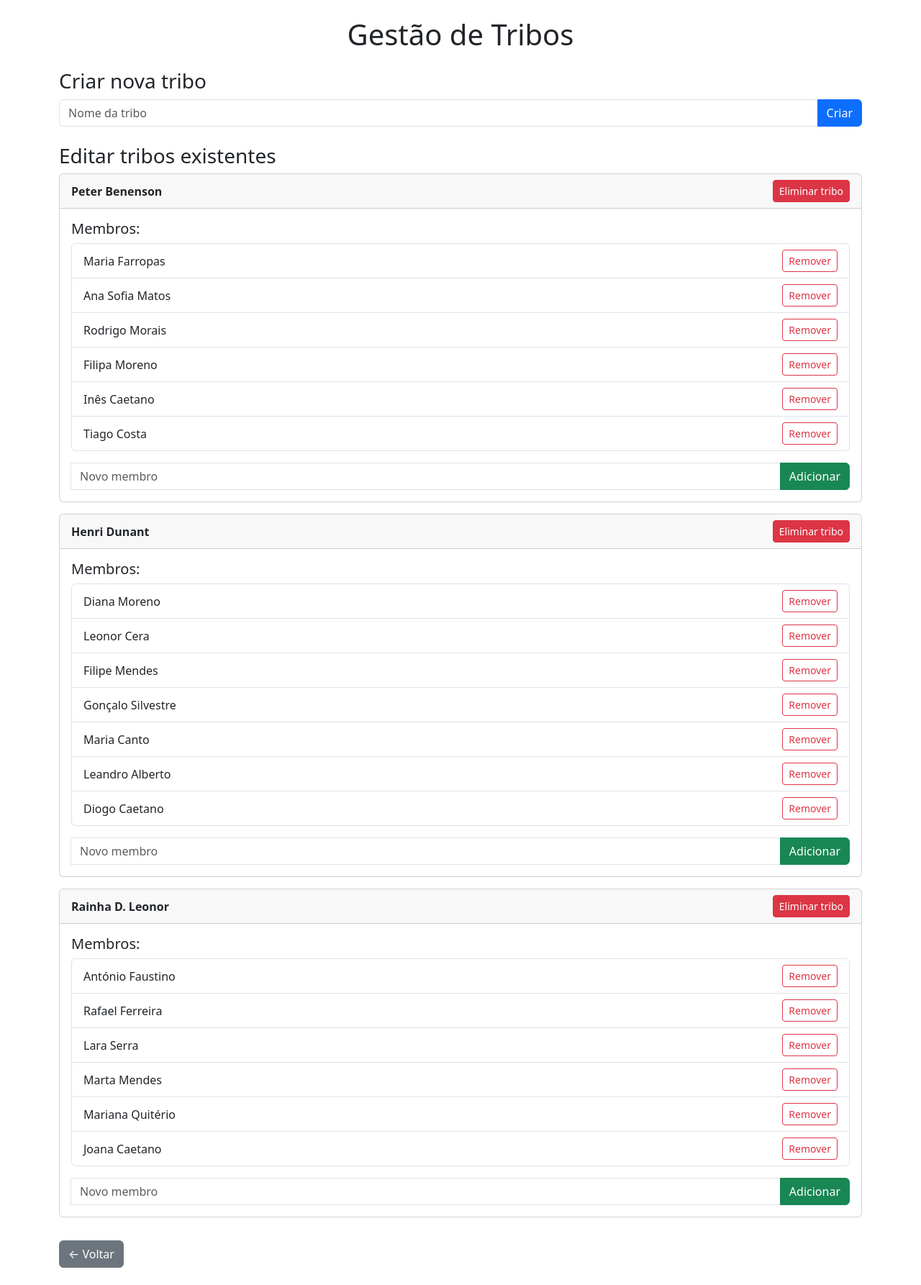
After one commit to tiagocosta26/gestor_presencas, a Flask app: page /gestao in a window 1280 px wide. The commit adds this page. Shown: the whole page at 72% size. Run offline with Flask 3, Linux system fonts and the light colour scheme.

Commit message:
gestão de tribos feita

```diff
--- a/app.py
+++ b/app.py
@@ -1,5 +1,5 @@
 from flask import Flask, render_template, request, redirect, url_for
-import csv, os, re
+import csv, os, re, json
 from collections import defaultdict
 from datetime import datetime
 
@@ -9,18 +9,28 @@ app = Flask(__name__)
 DIRETORIO_PRESENCAS = "registos"
 os.makedirs(DIRETORIO_PRESENCAS, exist_ok=True)
 
+# Ficheiro JSON para guardar as tribos
+FICHEIRO_TRIBOS = "tribos.json"
+
+# Função para carregar tribos do ficheiro JSON
+def carregar_tribos():
+    if os.path.exists(FICHEIRO_TRIBOS):
+        with open(FICHEIRO_TRIBOS, encoding="utf-8") as f:
+            return json.load(f)
+
+# Função para guardar tribos no ficheiro JSON
+def guardar_tribos(tribos):
+    with open(FICHEIRO_TRIBOS, "w", encoding="utf-8") as f:
+        json.dump(tribos, f, indent=4, ensure_ascii=False)
+
+# Função para limpar nomes (para criar nomes de ficheiros seguros)
 def limpar_nome(nome):
-    # Permite letras, números, espaços e alguns caracteres especiais como acentos
     nome_limpo = re.sub(r'[^A-Za-z0-9áéíóúãõàèùçÁÉÍÓÚÀÈÙÇ_\-@ ]', '_', nome)
     return nome_limpo
 
 @app.route("/", methods=["GET", "POST"])
 def index():
-    tribos = {
-        "benenson": ["Tiago Costa", "Filipa Moreno", "Inês Caetano", "Maria Farropas", "Ana Sofia Matos", "Rodrigo Morais"],
-        "dunant": ["Diana Moreno", "Leonor Cera", "Filipe Mendes", "Gonçalo Silvestre", "Maria Canto", "Leandro Alberto", "Diogo Caetano" ],
-        "leonor": ["António Faustino", "Rafael Ferreira", "Lara Serra", "Marta Mendes", "Mariana Quitério", "Joana Caetano"]
-    }
+    tribos = carregar_tribos()
 
     if request.method == "POST":
         atividade = request.form["atividade"]
@@ -51,46 +61,71 @@ def index():
 
     from datetime import date
     hoje = date.today().isoformat()
-    return render_template("index.html", hoje=hoje)
-
+    return render_template("index.html", hoje=hoje, tribos=tribos)
 
 @app.route("/atividades")
 def atividades():
     ficheiros = [f for f in os.listdir(DIRETORIO_PRESENCAS) if f.endswith(".csv")]
-
-    # Dicionário para armazenar as atividades agrupadas por mês
     atividades_agrupadas = defaultdict(list)
 
     for ficheiro in ficheiros:
-        # Extrair a data de início do nome do ficheiro
-        data_inicio = ficheiro.split('_')[1]  # A data está no formato yyyy-mm-dd
-        mes_ano = data_inicio[:7]  # Extrair apenas o mês e o ano (yyyy-mm)
-
-        # Adicionar o ficheiro à lista correspondente ao mês
+        data_inicio = ficheiro.split('_')[1]
+        mes_ano = data_inicio[:7]
         atividades_agrupadas[mes_ano].append(ficheiro)
 
-    # Ordenar as chaves (meses) em ordem crescente
     meses_ordenados = sorted(atividades_agrupadas.keys())
-
     return render_template("atividades.html", atividades_agrupadas=atividades_agrupadas, meses_ordenados=meses_ordenados)
 
 @app.route('/eliminar_atividade/<nome_ficheiro>', methods=['POST'])
 def eliminar_atividade(nome_ficheiro):
     try:
-        caminho_ficheiro = os.path.join('registos', nome_ficheiro)
+        caminho_ficheiro = os.path.join(DIRETORIO_PRESENCAS, nome_ficheiro)
         if os.path.exists(caminho_ficheiro):
             os.remove(caminho_ficheiro)
     except:
-        pass  # Ignora erros silenciosamente
+        pass
+    return redirect(url_for('atividades'))
 
-    return redirect(url_for('atividades'))
+@app.route("/gestao", methods=["GET", "POST"])
+def gestao():
+    tribos = carregar_tribos() or {}
+
+    if request.method == "POST":
+        acao = request.form.get("acao")
+        tribo = request.form.get("tribo")
+        nome = request.form.get("nome")
+
+        if acao == "criar_tribo" and tribo:
+            if tribo not in tribos:
+                tribos[tribo] = []
+        elif acao == "eliminar_tribo" and tribo in tribos:
+            del tribos[tribo]
+        elif acao == "adicionar_pessoa" and tribo in tribos and nome:
+            if nome not in tribos[tribo]:
+                tribos[tribo].append(nome)
+        elif acao == "remover_pessoa" and tribo in tribos and nome:
+            if nome in tribos[tribo]:
+                tribos[tribo].remove(nome)
+        elif acao == "atualizar_ordem" and tribo in tribos:
+            nova_ordem = request.form.get("nova_ordem", "")
+            if nova_ordem:
+                nova_lista = nova_ordem.split(",")
+                membros_atuais = set(tribos[tribo])
+                nova_lista_filtrada = [m for m in nova_lista if m in membros_atuais]
+                tribos[tribo] = nova_lista_filtrada
+
+        guardar_tribos(tribos)
+        return redirect(url_for("gestao"))
+
+    return render_template("gestao.html", tribos=tribos)
+
 
 @app.route("/atividade/<ficheiro>")
 def ver_atividade(ficheiro):
+    tribos = carregar_tribos()
     caminho = os.path.join(DIRETORIO_PRESENCAS, ficheiro)
-    dados = {"benenson": [], "dunant": [], "leonor": []}
+    dados = {tribo: [] for tribo in tribos}
 
-    # Extrair as datas diretamente do nome do ficheiro
     partes_ficheiro = ficheiro.split('_')
     data_inicio_dia = partes_ficheiro[1][8:10]
     data_inicio_mes = partes_ficheiro[1][5:7]
@@ -101,12 +136,7 @@ def ver_atividade(ficheiro):
     data_inicio = f"{data_inicio_dia}/{data_inicio_mes}/{data_inicio_ano}"
     data_fim = f"{data_fim_dia}/{data_fim_mes}/{data_fim_ano}"
 
-    # Verificar se as datas de início e fim são iguais
-    if data_inicio_dia == data_fim_dia and data_inicio_mes == data_fim_mes and data_inicio_ano == data_fim_ano:
-        # Se as datas forem iguais, exibir apenas a data de início
-        data_display = data_inicio  # Mostrar apenas a data de início
-    else:
-        data_display = f"{data_inicio} - {data_fim}"  # Exibir intervalo completo
+    data_display = data_inicio if data_inicio == data_fim else f"{data_inicio} - {data_fim}"
 
     if os.path.exists(caminho):
         with open(caminho, newline="", encoding="utf-8-sig") as f:
@@ -115,22 +145,13 @@ def ver_atividade(ficheiro):
 
             for linha in reader:
                 if len(linha) == 5:
-                    atividade, data_inicio, data_fim, nome, presente = linha
-                    if nome in ["Tiago Costa", "Filipa Moreno", "Inês Caetano", "Maria Farropas", "Ana Sofia Matos", "Rodrigo Morais"]:
-                        tribo = "benenson"
-                    elif nome in ["Diana Moreno", "Leonor Cera", "Filipe Mendes", "Gonçalo Silvestre", "Maria Canto", "Leandro Alberto", "Diogo Caetano"]:
-                        tribo = "dunant"
-                    elif nome in ["António Faustino", "Rafael Ferreira", "Lara Serra", "Marta Mendes", "Mariana Quitério", "Joana Caetano"]:
-                        tribo = "leonor"
-                    else:
-                        continue
-
-                    dados[tribo].append((nome, presente))
+                    _, _, _, nome, presente = linha
+                    for tribo, membros in tribos.items():
+                        if nome in membros:
+                            dados[tribo].append((nome, presente))
+                            break
 
     return render_template("ver_atividade.html", ficheiro=ficheiro, cabecalho=cabecalho, dados=dados, data_display=data_display)
 
-
-
-
 if __name__ == "__main__":
     app.run(debug=True)
--- /dev/null
+++ b/templates/gestao.html
@@ -0,0 +1,58 @@
+<!DOCTYPE html>
+<html lang="pt">
+<head>
+  <meta charset="UTF-8">
+  <title>Gestão de Tribos</title>
+  <link rel="stylesheet" href="https://cdn.jsdelivr.net/npm/bootstrap@5.3.3/dist/css/bootstrap.min.css">
+</head>
+<body class="container py-4">
+  <h1 class="text-center mb-4">Gestão de Tribos</h1>
+
+  <h3>Criar nova tribo</h3>
+  <form method="post" class="mb-4">
+    <input type="hidden" name="acao" value="criar_tribo">
+    <div class="input-group">
+      <input type="text" name="tribo" placeholder="Nome da tribo" class="form-control" required>
+      <button class="btn btn-primary" type="submit">Criar</button>
+    </div>
+  </form>
+
+  <h3>Editar tribos existentes</h3>
+  {% for tribo, membros in tribos.items() %}
+    <div class="card mb-3">
+      <div class="card-header d-flex justify-content-between align-items-center">
+        <strong>{{ tribo }}</strong>
+        <form method="post" class="d-inline">
+          <input type="hidden" name="acao" value="eliminar_tribo">
+          <input type="hidden" name="tribo" value="{{ tribo }}">
+          <button type="submit" class="btn btn-danger btn-sm">Eliminar tribo</button>
+        </form>
+      </div>
+      <div class="card-body">
+        <h5>Membros:</h5>
+        <ul class="list-group mb-3">
+          {% for membro in membros %}
+            <li class="list-group-item d-flex justify-content-between align-items-center">
+              {{ membro }}
+              <form method="post" class="d-inline">
+                <input type="hidden" name="acao" value="remover_pessoa">
+                <input type="hidden" name="tribo" value="{{ tribo }}">
+                <input type="hidden" name="nome" value="{{ membro }}">
+                <button type="submit" class="btn btn-sm btn-outline-danger">Remover</button>
+              </form>
+            </li>
+          {% endfor %}
+        </ul>
+        <form method="post" class="input-group">
+          <input type="hidden" name="acao" value="adicionar_pessoa">
+          <input type="hidden" name="tribo" value="{{ tribo }}">
+          <input type="text" name="nome" class="form-control" placeholder="Novo membro" required>
+          <button type="submit" class="btn btn-success">Adicionar</button>
+        </form>
+      </div>
+    </div>
+  {% endfor %}
+
+  <a href="{{ url_for('index') }}" class="btn btn-secondary mt-3">← Voltar</a>
+</body>
+</html>
--- /dev/null
+++ b/tribos.json
@@ -0,0 +1,27 @@
+{
+    "Peter Benenson": [
+        "Maria Farropas",
+        "Ana Sofia Matos",
+        "Rodrigo Morais",
+        "Filipa Moreno",
+        "Inês Caetano",
+        "Tiago Costa"
+    ],
+    "Henri Dunant": [
+        "Diana Moreno",
+        "Leonor Cera",
+        "Filipe Mendes",
+        "Gonçalo Silvestre",
+        "Maria Canto",
+        "Leandro Alberto",
+        "Diogo Caetano"
+    ],
+    "Rainha D. Leonor": [
+        "António Faustino",
+        "Rafael Ferreira",
+        "Lara Serra",
+        "Marta Mendes",
+        "Mariana Quitério",
+        "Joana Caetano"
+    ]
+}
```
Also changed, not shown: templates/index.html (+16 -34 lines).
